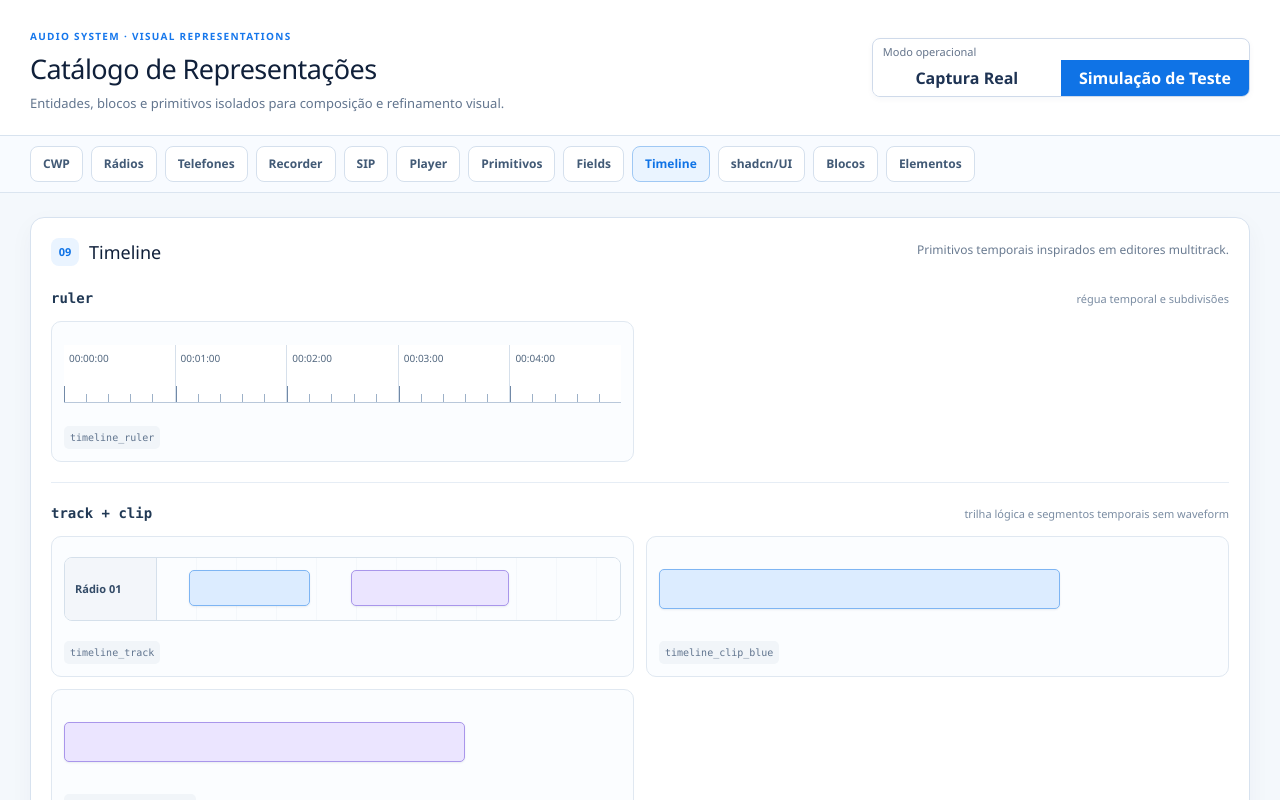
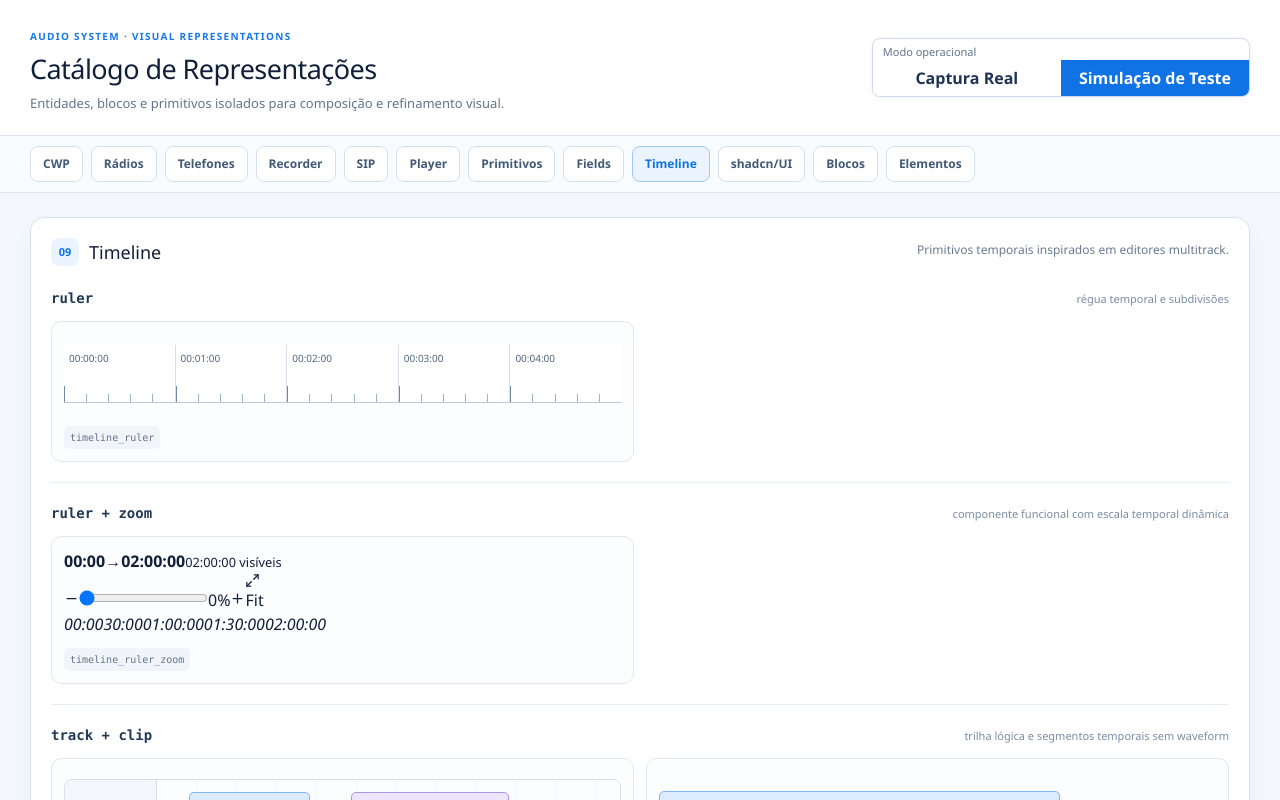
Before and after one commit to delmacy/audio-system, a React (Vite) app in the folder web/player-app/: page / in a window 1280 px wide. Both pictures are taken after a click on the button "Timeline". Shown: the top 800 px of the page. Built offline with nearby package versions, Linux system fonts and the light colour scheme.

Commit message:
feat(frontend): componentize timeline ruler with zoom

```diff
--- a/web/player-app/src/features/components/TimelineCatalogSection.tsx
+++ b/web/player-app/src/features/components/TimelineCatalogSection.tsx
@@ -7,6 +7,7 @@ import {
   TimelineTrack,
   TimelineZoomControls,
 } from '@/features/timeline/TimelinePrimitives'
+import { TimelineRulerZoom } from '@/features/timeline/TimelineRulerZoom'
 
 function Specimen({ id, children }: { id: string; children: React.ReactNode }) {
   return <article className="primitive-specimen timeline-specimen" id={id}>
@@ -27,6 +28,13 @@ export function TimelineCatalogSection({ number }: { number: string }) {
         <header><strong>ruler</strong><small>régua temporal e subdivisões</small></header>
         <div className="timeline-catalog-grid">
           <Specimen id="timeline_ruler"><TimelineRuler /></Specimen>
+        </div>
+      </section>
+
+      <section className="primitive-family">
+        <header><strong>ruler + zoom</strong><small>componente funcional com escala temporal dinâmica</small></header>
+        <div className="timeline-catalog-grid single">
+          <Specimen id="timeline_ruler_zoom"><TimelineRulerZoom durationSeconds={7200} /></Specimen>
         </div>
       </section>
 
--- /dev/null
+++ b/web/player-app/src/features/timeline/TimelineRulerZoom.tsx
@@ -0,0 +1,114 @@
+import { useMemo, useState } from 'react'
+import { Maximize2, Minus, Plus } from 'lucide-react'
+
+const NICE_STEPS = [1, 2, 5, 10, 15, 30, 60, 120, 300, 600, 900, 1800, 3600]
+
+function clamp(value: number, min: number, max: number) {
+  return Math.min(max, Math.max(min, value))
+}
+
+function formatTime(totalSeconds: number) {
+  const seconds = Math.max(0, Math.round(totalSeconds))
+  const h = Math.floor(seconds / 3600)
+  const m = Math.floor((seconds % 3600) / 60)
+  const s = seconds % 60
+  return h > 0
+    ? `${String(h).padStart(2, '0')}:${String(m).padStart(2, '0')}:${String(s).padStart(2, '0')}`
+    : `${String(m).padStart(2, '0')}:${String(s).padStart(2, '0')}`
+}
+
+function chooseMajorStep(visibleDuration: number) {
+  const target = visibleDuration / 6
+  return NICE_STEPS.find(step => step >= target) ?? NICE_STEPS[NICE_STEPS.length - 1]
+}
+
+export function TimelineRulerZoom({
+  durationSeconds = 3600,
+  initialStartSeconds = 0,
+}: {
+  durationSeconds?: number
+  initialStartSeconds?: number
+}) {
+  const safeDuration = Math.max(1, durationSeconds)
+  const [zoom, setZoom] = useState(0)
+  const [viewportStart, setViewportStart] = useState(clamp(initialStartSeconds, 0, safeDuration - 1))
+
+  const visibleDuration = useMemo(() => {
+    const minVisible = Math.min(10, safeDuration)
+    const ratio = Math.pow(1 - zoom / 100, 2)
+    return clamp(minVisible + (safeDuration - minVisible) * ratio, minVisible, safeDuration)
+  }, [safeDuration, zoom])
+
+  const safeStart = clamp(viewportStart, 0, Math.max(0, safeDuration - visibleDuration))
+  if (safeStart !== viewportStart) {
+    queueMicrotask(() => setViewportStart(safeStart))
+  }
+
+  const majorStep = chooseMajorStep(visibleDuration)
+  const minorStep = majorStep / 5
+  const end = safeStart + visibleDuration
+
+  const ticks = useMemo(() => {
+    const first = Math.ceil(safeStart / minorStep) * minorStep
+    const items: { time: number; major: boolean }[] = []
+    for (let t = first; t <= end + 0.0001; t += minorStep) {
+      items.push({ time: t, major: Math.abs((t / majorStep) - Math.round(t / majorStep)) < 0.001 })
+      if (items.length > 150) break
+    }
+    return items
+  }, [safeStart, end, minorStep, majorStep])
+
+  const setZoomKeepingCenter = (nextZoom: number) => {
+    const center = safeStart + visibleDuration / 2
+    const z = clamp(nextZoom, 0, 100)
+    const minVisible = Math.min(10, safeDuration)
+    const ratio = Math.pow(1 - z / 100, 2)
+    const nextVisible = clamp(minVisible + (safeDuration - minVisible) * ratio, minVisible, safeDuration)
+    setZoom(z)
+    setViewportStart(clamp(center - nextVisible / 2, 0, Math.max(0, safeDuration - nextVisible)))
+  }
+
+  const fit = () => {
+    setZoom(0)
+    setViewportStart(0)
+  }
+
+  return <section className="timeline-ruler-zoom" aria-label="Régua temporal com zoom">
+    <div className="timeline-ruler-zoom-toolbar">
+      <div className="timeline-ruler-window-label">
+        <strong>{formatTime(safeStart)}</strong>
+        <span>→</span>
+        <strong>{formatTime(end)}</strong>
+        <small>{formatTime(visibleDuration)} visíveis</small>
+      </div>
+
+      <div className="timeline-ruler-zoom-controls">
+        <button type="button" onClick={() => setZoomKeepingCenter(zoom - 10)} aria-label="Diminuir zoom"><Minus size={15}/></button>
+        <input
+          type="range"
+          min="0"
+          max="100"
+          value={zoom}
+          onChange={event => setZoomKeepingCenter(Number(event.target.value))}
+          aria-label="Zoom da timeline"
+        />
+        <span>{zoom}%</span>
+        <button type="button" onClick={() => setZoomKeepingCenter(zoom + 10)} aria-label="Aumentar zoom"><Plus size={15}/></button>
+        <button type="button" onClick={fit} aria-label="Exibir toda a timeline"><Maximize2 size={15}/>Fit</button>
+      </div>
+    </div>
+
+    <div className="timeline-ruler-zoom-axis">
+      {ticks.map(tick => {
+        const left = ((tick.time - safeStart) / visibleDuration) * 100
+        return <i
+          key={tick.time}
+          className={tick.major ? 'major' : 'minor'}
+          style={{ left: `${left}%` }}
+        >
+          {tick.major && <span>{formatTime(tick.time)}</span>}
+        </i>
+      })}
+    </div>
+  </section>
+}
```
